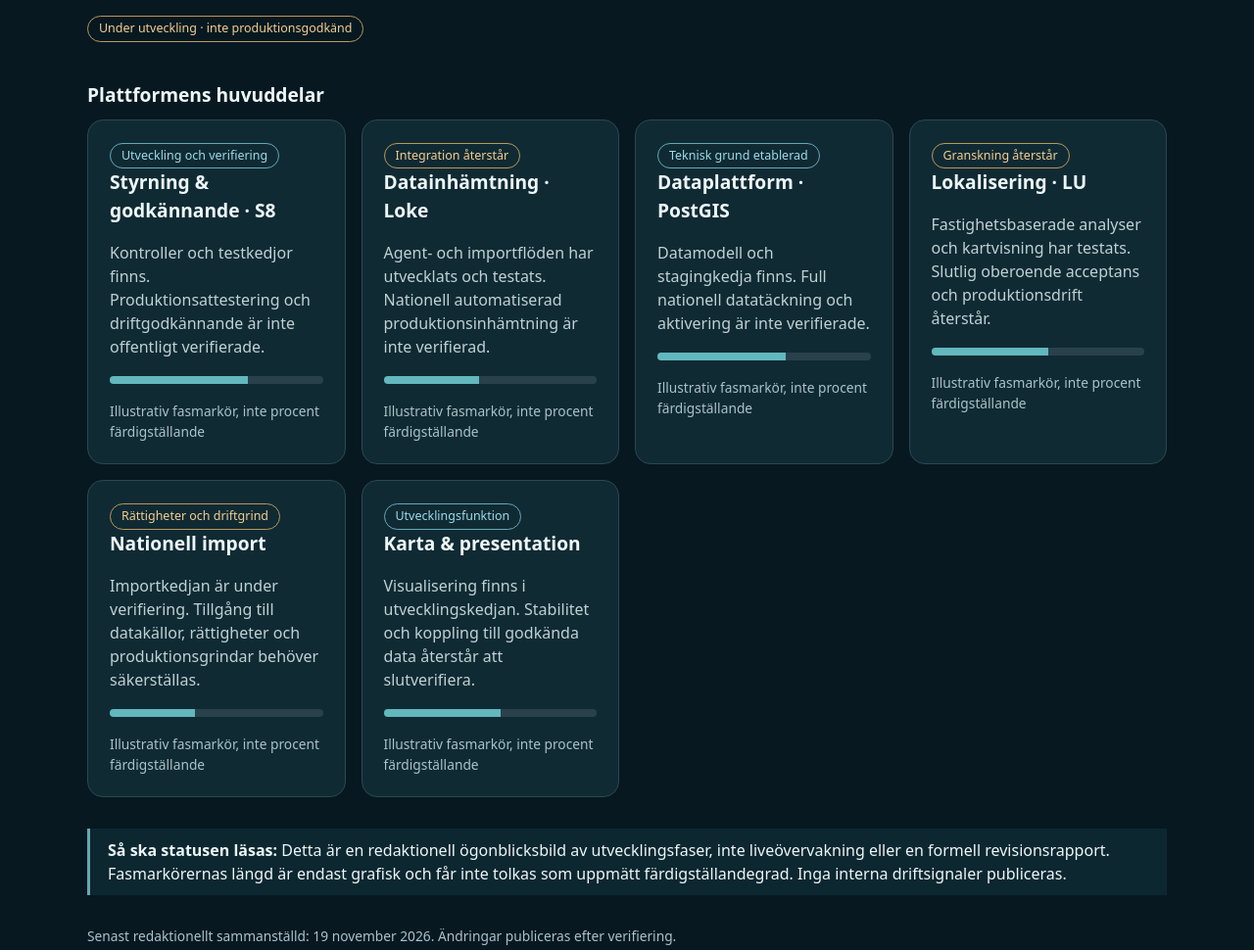
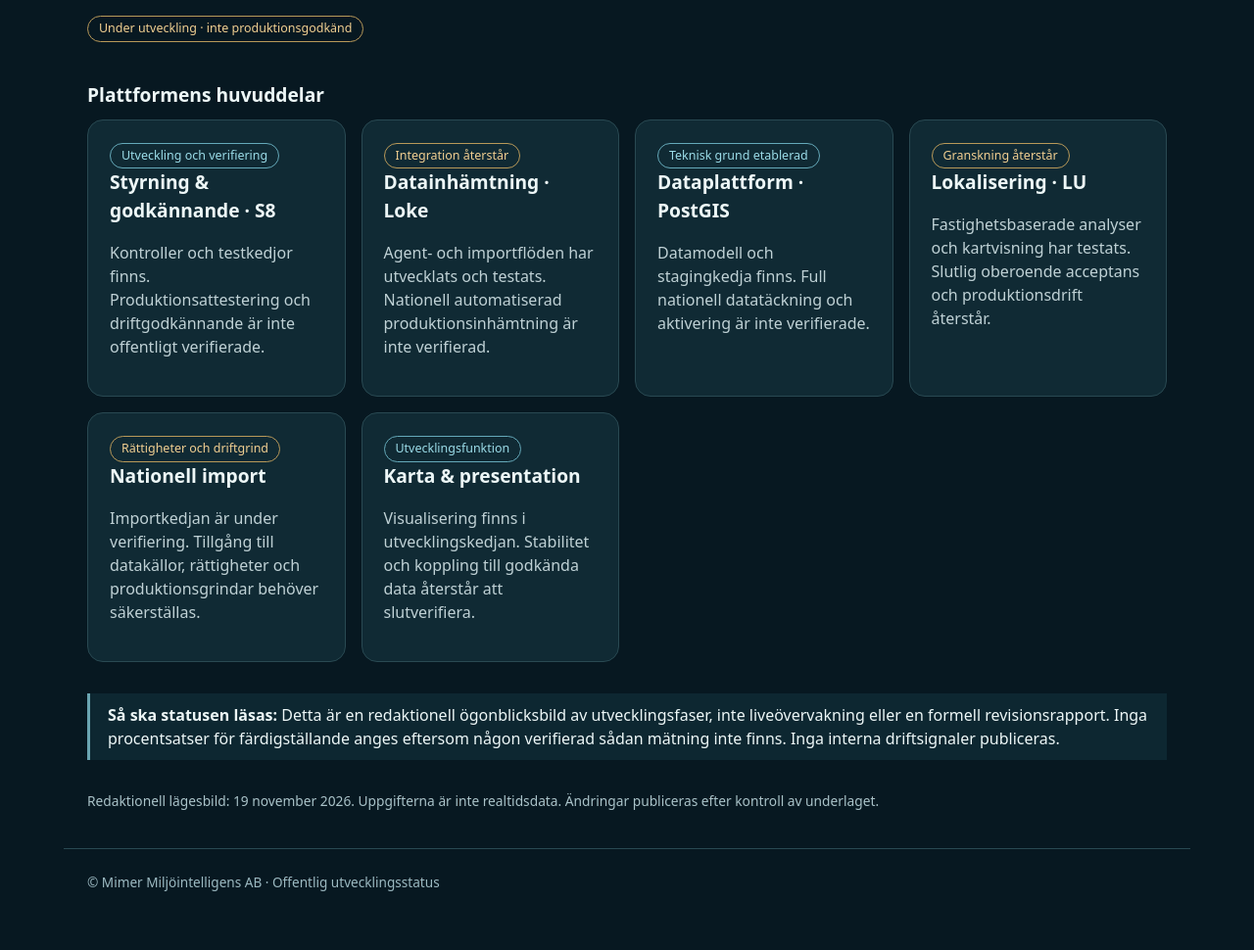
Before and after one commit to JbmbAb/mimer-miljobeslut-se, a plain HTML site: page kontroll/index.html in a window 1280 px wide. Shown: the part 405-1375 px from the top of the page at 98% size. After the commit the page ends 1340 px from the top, so only its background shows below. Drawn offline with Linux system fonts and the light colour scheme.

Commit message:
Remove illustrative completion bars from public development status

```diff
--- a/kontroll/index.html
+++ b/kontroll/index.html
@@ -1,14 +1,14 @@
 <!doctype html>
 <html lang="sv"><head><meta charset="utf-8"><meta name="viewport" content="width=device-width,initial-scale=1"><meta name="robots" content="index,follow"><meta name="description" content="Offentlig utvecklingsstatus för Mimers miljö- och geodataplattform."><title>Utvecklingsstatus | Mimer</title><style>
-:root{color-scheme:dark;font:16px/1.5 system-ui,sans-serif;background:#071821;color:#edf7f7}*{box-sizing:border-box}body{margin:0}header,main,footer{max-width:1150px;margin:auto;padding:24px}header{display:flex;justify-content:space-between;align-items:center;gap:12px;border-bottom:1px solid #2c4950}a{color:#80d9e0}h1{font-size:clamp(2rem,5vw,3.8rem);line-height:1.1;margin:14px 0}h2{font-size:1.2rem;margin:0 0 10px}.lead{max-width:760px;color:#b8cdd0;font-size:1.13rem}.eyebrow{color:#7ed8d5;letter-spacing:.13em;font-size:.75rem;font-weight:700;text-transform:uppercase}.hero{padding:40px 0}.grid{display:grid;grid-template-columns:repeat(auto-fit,minmax(250px,1fr));gap:16px}.card{padding:22px;border:1px solid #294952;border-radius:16px;background:#102a34}.card p{color:#bfd1d5}.pill{display:inline-block;font-size:.78rem;border:1px solid #6e8088;border-radius:20px;padding:3px 11px;color:#dce9ed}.amber{border-color:#b89959;color:#f1cf91}.blue{border-color:#65a9b9;color:#9bdce8}.track{height:8px;background:#29414b;border-radius:8px;overflow:hidden;margin:18px 0}.track span{display:block;background:#62b8bd;height:100%;width:var(--w)}.small{font-size:.86rem;color:#aac3c9}.note{border-left:3px solid #6aa6b2;padding:10px 18px;background:#0d2731;margin:32px 0}footer{border-top:1px solid #294952;color:#9cb9c1;font-size:.85rem}@media(max-width:500px){header{align-items:flex-start;flex-direction:column}}
+:root{color-scheme:dark;font:16px/1.5 system-ui,sans-serif;background:#071821;color:#edf7f7}*{box-sizing:border-box}body{margin:0}header,main,footer{max-width:1150px;margin:auto;padding:24px}header{display:flex;justify-content:space-between;align-items:center;gap:12px;border-bottom:1px solid #2c4950}a{color:#80d9e0}h1{font-size:clamp(2rem,5vw,3.8rem);line-height:1.1;margin:14px 0}h2{font-size:1.2rem;margin:0 0 10px}.lead{max-width:760px;color:#b8cdd0;font-size:1.13rem}.eyebrow{color:#7ed8d5;letter-spacing:.13em;font-size:.75rem;font-weight:700;text-transform:uppercase}.hero{padding:40px 0}.grid{display:grid;grid-template-columns:repeat(auto-fit,minmax(250px,1fr));gap:16px}.card{padding:22px;border:1px solid #294952;border-radius:16px;background:#102a34}.card p{color:#bfd1d5}.pill{display:inline-block;font-size:.78rem;border:1px solid #6e8088;border-radius:20px;padding:3px 11px;color:#dce9ed}.amber{border-color:#b89959;color:#f1cf91}.blue{border-color:#65a9b9;color:#9bdce8}.small{font-size:.86rem;color:#aac3c9}.note{border-left:3px solid #6aa6b2;padding:10px 18px;background:#0d2731;margin:32px 0}footer{border-top:1px solid #294952;color:#9cb9c1;font-size:.85rem}@media(max-width:500px){header{align-items:flex-start;flex-direction:column}}
 </style></head><body>
 <header><strong>MIMER <span class="small">/ MILJÖINTELLIGENS</span></strong><a href="/">Till startsidan</a></header>
 <main><section class="hero"><div class="eyebrow">Öppen utvecklingsöversikt</div><h1>Från arkitektur till<br>verifierad drift.</h1><p class="lead">Mimer byggs stegvis som en källspårbar infrastruktur för miljöinformation, geodata och beslutsstöd. Här redovisas utvecklingsläget utan att interna system, nycklar eller driftloggar exponeras.</p><span class="pill amber">Under utveckling · inte produktionsgodkänd</span></section>
 <section aria-labelledby="delar"><h2 id="delar">Plattformens huvuddelar</h2><div class="grid">
-<article class="card"><span class="pill blue">Utveckling och verifiering</span><h2>Styrning &amp; godkännande · S8</h2><p>Kontroller och testkedjor finns. Produktionsattestering och driftgodkännande är inte offentligt verifierade.</p><div class="track" aria-hidden="true"><span style="--w:65%"></span></div><div class="small">Illustrativ fasmarkör, inte procent färdigställande</div></article>
-<article class="card"><span class="pill amber">Integration återstår</span><h2>Datainhämtning · Loke</h2><p>Agent- och importflöden har utvecklats och testats. Nationell automatiserad produktionsinhämtning är inte verifierad.</p><div class="track" aria-hidden="true"><span style="--w:45%"></span></div><div class="small">Illustrativ fasmarkör, inte procent färdigställande</div></article>
-<article class="card"><span class="pill blue">Teknisk grund etablerad</span><h2>Dataplattform · PostGIS</h2><p>Datamodell och stagingkedja finns. Full nationell datatäckning och aktivering är inte verifierade.</p><div class="track" aria-hidden="true"><span style="--w:60%"></span></div><div class="small">Illustrativ fasmarkör, inte procent färdigställande</div></article>
-<article class="card"><span class="pill amber">Granskning återstår</span><h2>Lokalisering · LU</h2><p>Fastighetsbaserade analyser och kartvisning har testats. Slutlig oberoende acceptans och produktionsdrift återstår.</p><div class="track" aria-hidden="true"><span style="--w:55%"></span></div><div class="small">Illustrativ fasmarkör, inte procent färdigställande</div></article>
-<article class="card"><span class="pill amber">Rättigheter och driftgrind</span><h2>Nationell import</h2><p>Importkedjan är under verifiering. Tillgång till datakällor, rättigheter och produktionsgrindar behöver säkerställas.</p><div class="track" aria-hidden="true"><span style="--w:40%"></span></div><div class="small">Illustrativ fasmarkör, inte procent färdigställande</div></article>
-<article class="card"><span class="pill blue">Utvecklingsfunktion</span><h2>Karta &amp; presentation</h2><p>Visualisering finns i utvecklingskedjan. Stabilitet och koppling till godkända data återstår att slutverifiera.</p><div class="track" aria-hidden="true"><span style="--w:55%"></span></div><div class="small">Illustrativ fasmarkör, inte procent färdigställande</div></article>
-</div></section><aside class="note"><strong>Så ska statusen läsas:</strong> Detta är en redaktionell ögonblicksbild av utvecklingsfaser, inte liveövervakning eller en formell revisionsrapport. Fasmarkörernas längd är endast grafisk och får inte tolkas som uppmätt färdigställandegrad. Inga interna driftsignaler publiceras.</aside><p class="small">Senast redaktionellt sammanställd: 19 november 2026. Ändringar publiceras efter verifiering.</p></main><footer>© Mimer Miljöintelligens AB · Offentlig utvecklingsstatus</footer></body></html>
+<article class="card"><span class="pill blue">Utveckling och verifiering</span><h2>Styrning &amp; godkännande · S8</h2><p>Kontroller och testkedjor finns. Produktionsattestering och driftgodkännande är inte offentligt verifierade.</p></article>
+<article class="card"><span class="pill amber">Integration återstår</span><h2>Datainhämtning · Loke</h2><p>Agent- och importflöden har utvecklats och testats. Nationell automatiserad produktionsinhämtning är inte verifierad.</p></article>
+<article class="card"><span class="pill blue">Teknisk grund etablerad</span><h2>Dataplattform · PostGIS</h2><p>Datamodell och stagingkedja finns. Full nationell datatäckning och aktivering är inte verifierade.</p></article>
+<article class="card"><span class="pill amber">Granskning återstår</span><h2>Lokalisering · LU</h2><p>Fastighetsbaserade analyser och kartvisning har testats. Slutlig oberoende acceptans och produktionsdrift återstår.</p></article>
+<article class="card"><span class="pill amber">Rättigheter och driftgrind</span><h2>Nationell import</h2><p>Importkedjan är under verifiering. Tillgång till datakällor, rättigheter och produktionsgrindar behöver säkerställas.</p></article>
+<article class="card"><span class="pill blue">Utvecklingsfunktion</span><h2>Karta &amp; presentation</h2><p>Visualisering finns i utvecklingskedjan. Stabilitet och koppling till godkända data återstår att slutverifiera.</p></article>
+</div></section><aside class="note"><strong>Så ska statusen läsas:</strong> Detta är en redaktionell ögonblicksbild av utvecklingsfaser, inte liveövervakning eller en formell revisionsrapport. Inga procentsatser för färdigställande anges eftersom någon verifierad sådan mätning inte finns. Inga interna driftsignaler publiceras.</aside><p class="small">Redaktionell lägesbild: 19 november 2026. Uppgifterna är inte realtidsdata. Ändringar publiceras efter kontroll av underlaget.</p></main><footer>© Mimer Miljöintelligens AB · Offentlig utvecklingsstatus</footer></body></html>
```
